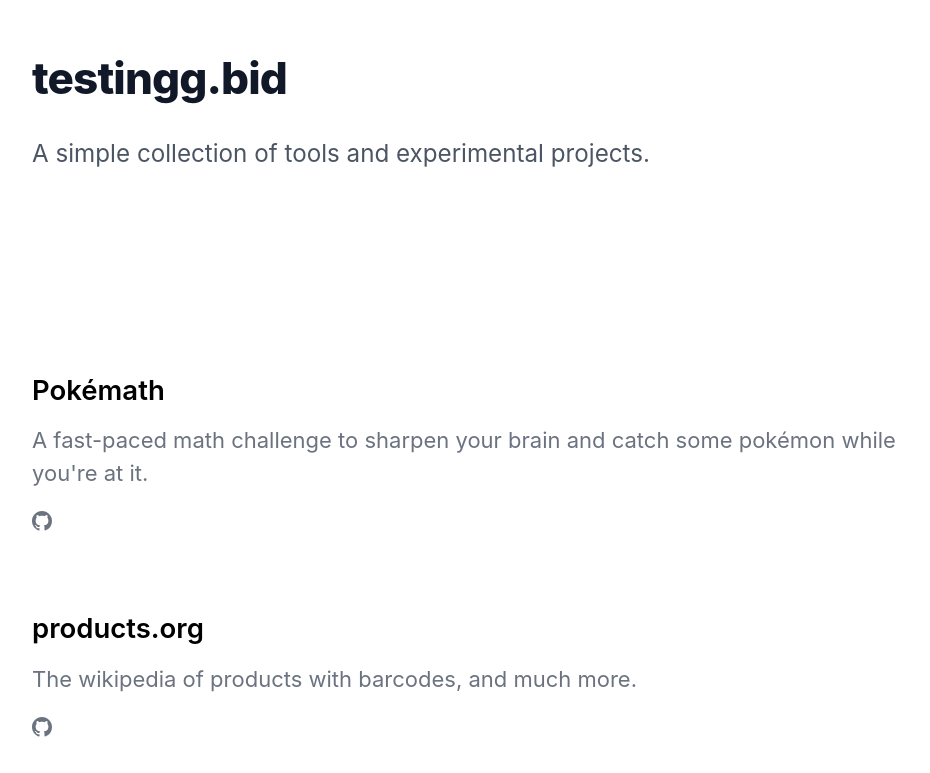
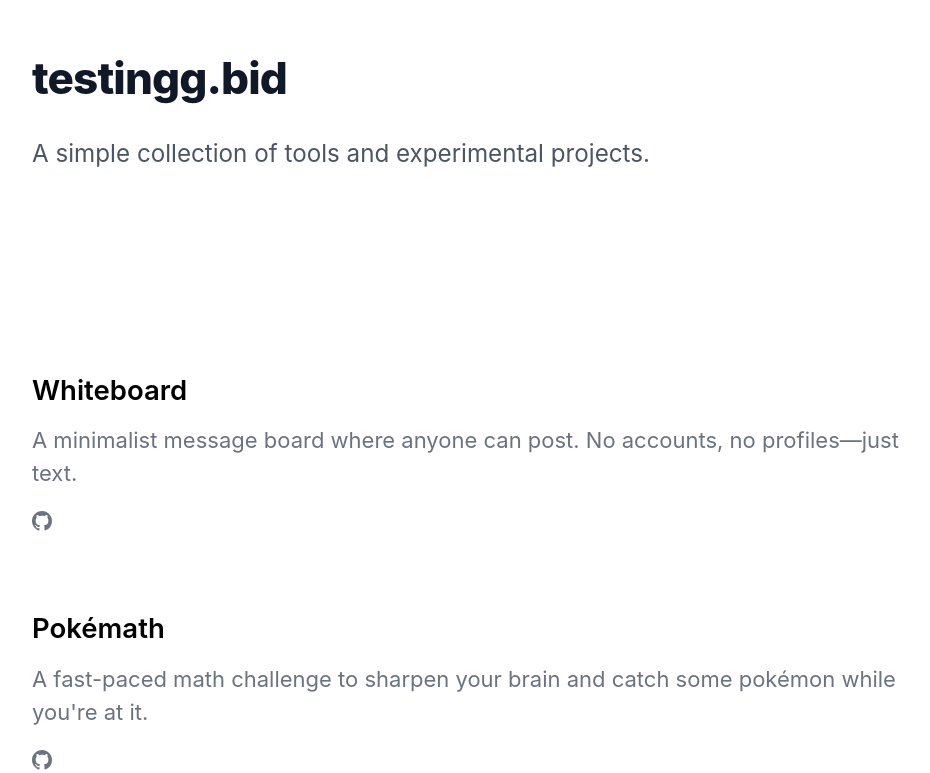
Before and after one commit to marvinalegre/testingg.bid, a website: page index.html in a window 1280 px wide. Shown: the part 112-885 px from the top of the page, without its empty margins (168-1098 px from the left). Drawn offline with Linux system fonts and the light colour scheme.

Commit message:
update list

```diff
--- a/index.html
+++ b/index.html
@@ -117,6 +117,33 @@
       <p class="intro">
         A simple collection of tools and experimental projects.
       </p>
+
+      <div class="project-item">
+        <div class="project-header">
+          <a href="https://whiteboard.testingg.bid" class="project-link"
+            >Whiteboard</a
+          >
+        </div>
+
+        <p class="project-desc">
+          A minimalist message board where anyone can post. No accounts, no
+          profiles—just text.
+        </p>
+
+        <div class="project-footer">
+          <a
+            href="https://github.com/marvinalegre/whiteboard"
+            class="repo-link"
+            title="View Source on GitHub"
+          >
+            <svg class="github-icon" viewBox="0 0 16 16" aria-hidden="true">
+              <path
+                d="M8 0C3.58 0 0 3.58 0 8c0 3.54 2.29 6.53 5.47 7.59.4.07.55-.17.55-.38 0-.19-.01-.82-.01-1.49-2.01.37-2.53-.49-2.69-.94-.09-.23-.48-.94-.82-1.13-.28-.15-.68-.52-.01-.53.63-.01 1.08.58 1.23.82.72 1.21 1.87.87 2.33.66.07-.52.28-.87.51-1.07-1.78-.2-3.64-.89-3.64-3.95 0-.87.31-1.59.82-2.15-.08-.2-.36-1.02.08-2.12 0 0 .67-.21 2.2.82.64-.18 1.32-.27 2-.27.68 0 1.36.09 2 .27 1.53-1.04 2.2-.82 2.2-.82.44 1.1.16 1.92.08 2.12.51.56.82 1.27.82 2.15 0 3.07-1.87 3.75-3.65 3.95.29.25.54.73.54 1.48 0 1.07-.01 1.93-.01 2.2 0 .21.15.46.55.38A8.013 8.013 0 0016 8c0-4.42-3.58-8-8-8z"
+              ></path>
+            </svg>
+          </a>
+        </div>
+      </div>
 
       <div class="project-item">
         <div class="project-header">
```
